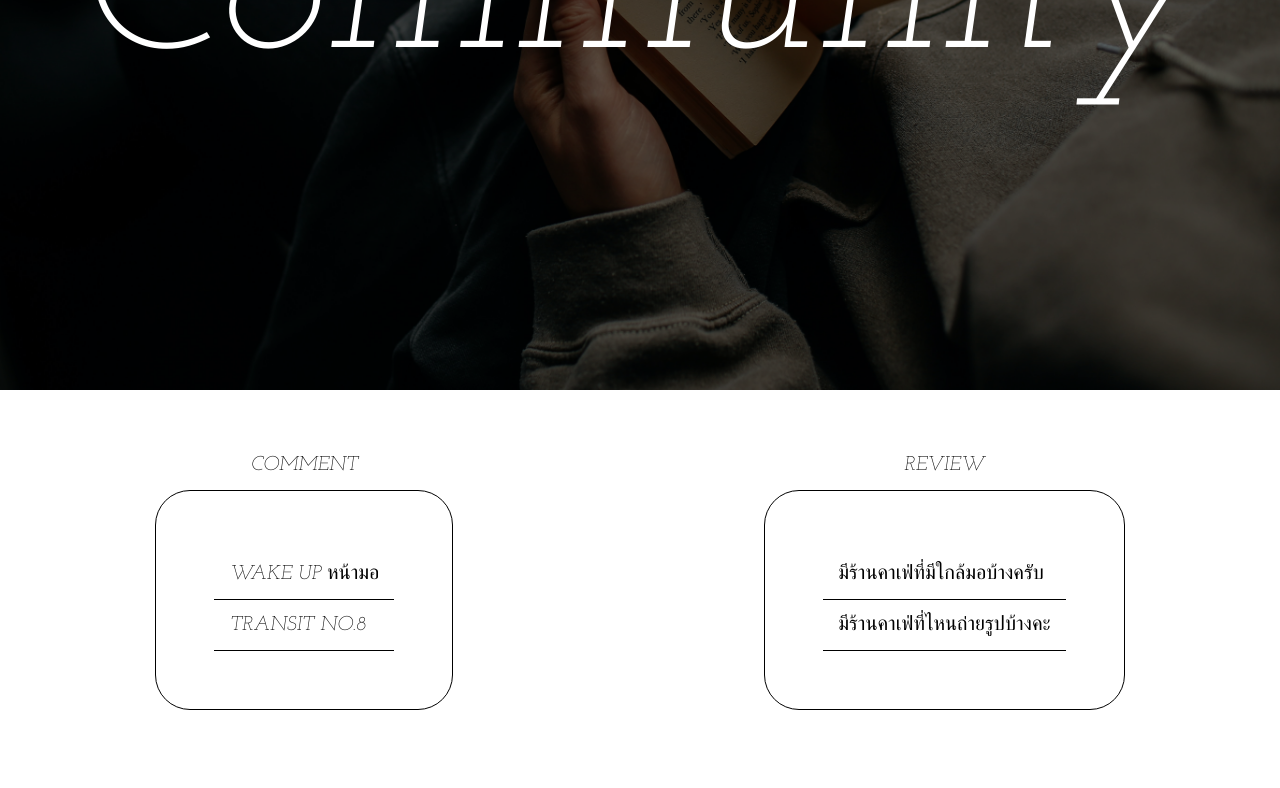
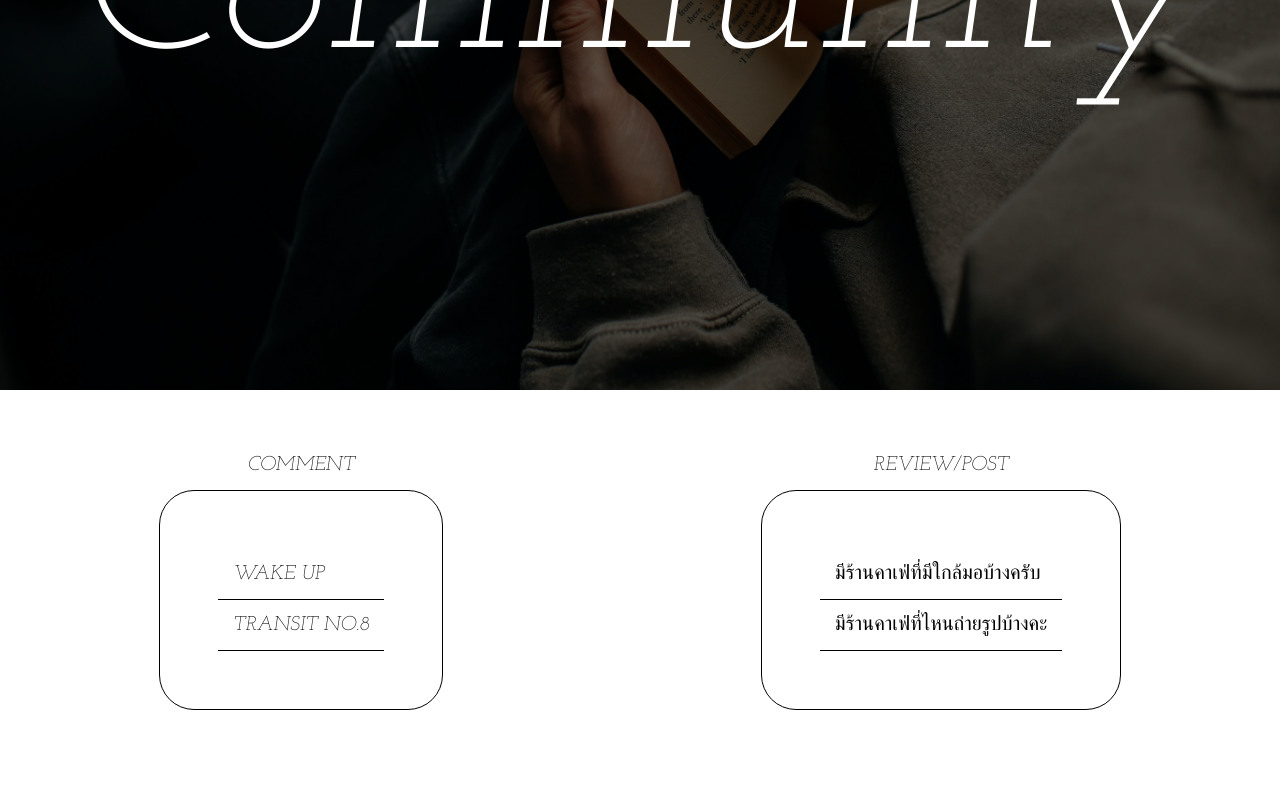
Before and after one commit to wiraphan123/Cafeforyou, a React (Create React App) app: page /Community in a window 1280 px wide. Shown: the part 410-1198 px from the top of the page. Built offline with nearby package versions, Linux system fonts and the light colour scheme.

Commit message:
edit page/Community.js, Login.js, Register.js

```diff
--- a/src/pages/Community.js
+++ b/src/pages/Community.js
@@ -88,7 +88,7 @@ export default class Community extends Component {
             review: '',
             comment: '',
             reviews: ["มีร้านคาเฟ่ที่มีใกล้มอบ้างครับ","มีร้านคาเฟ่ที่ไหนถ่ายรูปบ้างคะ"],
-            comments: ['WAKE UP หน้ามอ','TRANSIT NO.8']
+            comments: ['WAKE UP ','TRANSIT NO.8']
         }
         this.handleInputChange = this.handleInputChange.bind(this)
         this.submitReview = this.submitReview.bind(this)
@@ -144,7 +144,7 @@ export default class Community extends Component {
                     </Container>
 
                     <Container>
-                        <p>REVIEW</p>
+                        <p>REVIEW/POST</p>
                         <Content>
 
                             {this.state.reviews.map((review) => {
--- a/src/pages/Login.js
+++ b/src/pages/Login.js
@@ -70,7 +70,7 @@ function Login (){
      </Containerleft>
     <Containerright>
         <h1>LOGIN</h1>
-        <Input placeholder='USERNAME OR G-MAIL'></Input>
+        <Input placeholder='USERNAME'></Input>
         <Input placeholder='PASSWORD'></Input>
         <span class="psw">Forgot <a href="Password">password?</a></span>
         <Button><Link to='/'>LOGIN</Link></Button>
--- a/src/pages/Register.js
+++ b/src/pages/Register.js
@@ -65,10 +65,10 @@ function Register (){
          </Containerleft>
         <Containerright>
             <h1>REGISTER</h1>
-            <Input placeholder='FRISTNAME(EX-WIRAPHAN)'></Input>
-            <Input placeholder='LASTNAME(EX-LANOI)'></Input>
-            <Input placeholder='G-MAIL(EX-Abs@gmail.com)'></Input>
-            <Input placeholder='PASSWORD(EX-Baa123456)'></Input>
+            <Input placeholder='FRISTNAME'></Input>
+            <Input placeholder='LASTNAME'></Input>
+            <Input placeholder='E-MAIL'></Input>
+            <Input placeholder='PASSWORD'></Input>
             <Button><Link to='/Login'>SIGN UP</Link></Button>
          </Containerright>
         </Test>
```
